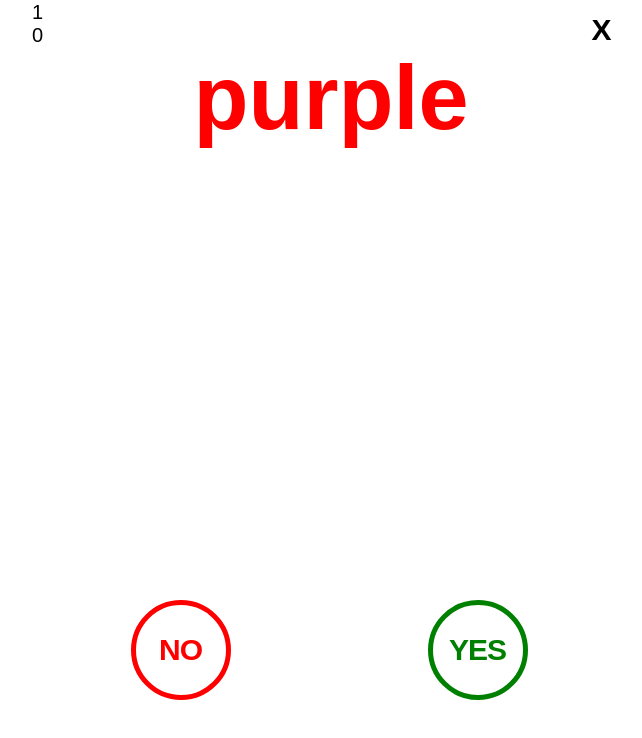
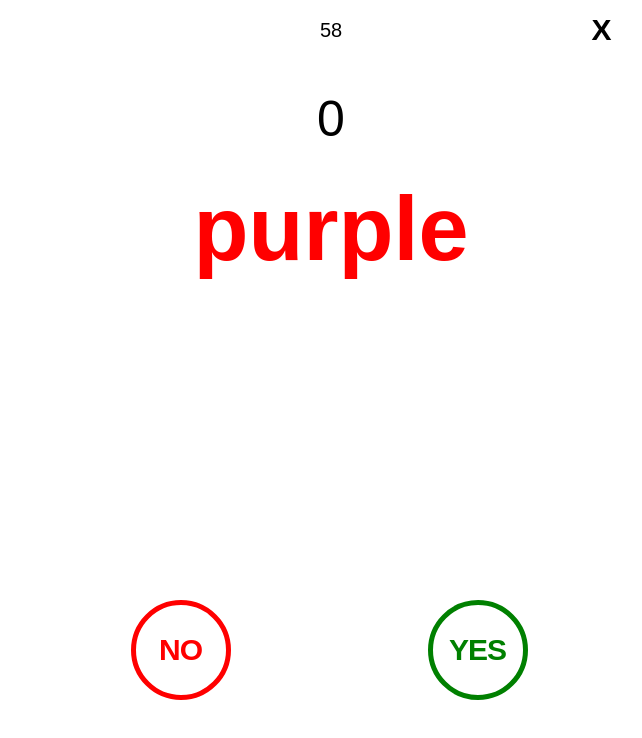
Before and after one commit to ruskakimov/brainfreeze, a React (Create React App) app: page / in a window 1280 px wide. Both pictures are taken after a click on the button "PLAY". Shown: the top 738 px of the page, without its empty margins (309-951 px from the left). Built offline with nearby package versions, Linux system fonts and the light colour scheme.

Commit message:
style timer / score

```diff
--- a/src/components/GameScreen/index.js
+++ b/src/components/GameScreen/index.js
@@ -47,17 +47,29 @@ const Overlay = styled.div`
   font-size: 7rem;
 `;
 
+const Timer = styled.div`
+  font-size: 2rem;
+  text-align: center;
+  padding: 1.8rem;
+`;
+
+const Score = styled.div`
+  font-size: 5rem;
+  text-align: center;
+  margin: 3rem 0;
+`;
+
 class GameScreen extends Component {
   constructor(props) {
     super(props);
     const [color, word] = getRandomColorPair();
     this.state = {
-      secondsLeft: 3,
+      secondsLeft: 60,
       color: color,
       word: word,
       score: 0,
       gameEnd: false,
-      gameEndMessage: 'yo test'
+      gameEndMessage: ''
     };
     this.tick = this.tick.bind(this);
     this.endGame = this.endGame.bind(this);
@@ -125,7 +137,7 @@ class GameScreen extends Component {
       });
       this.nextColorWord();
     } else {
-      this.endGame('oops, wrong answer!');
+      this.endGame('oops, wrong!');
     }
   }
 
@@ -141,8 +153,8 @@ class GameScreen extends Component {
     } = this.state;
     return (
       <div>
-        <p>{secondsLeft}</p>
-        <p>{score}</p>
+        <Timer>{secondsLeft}</Timer>
+        <Score>{score}</Score>
         <ColorWord color={color} word={word} />
         <ButtonPanel>
           <NoButton onClick={this.handleNo}>NO</NoButton>
```
